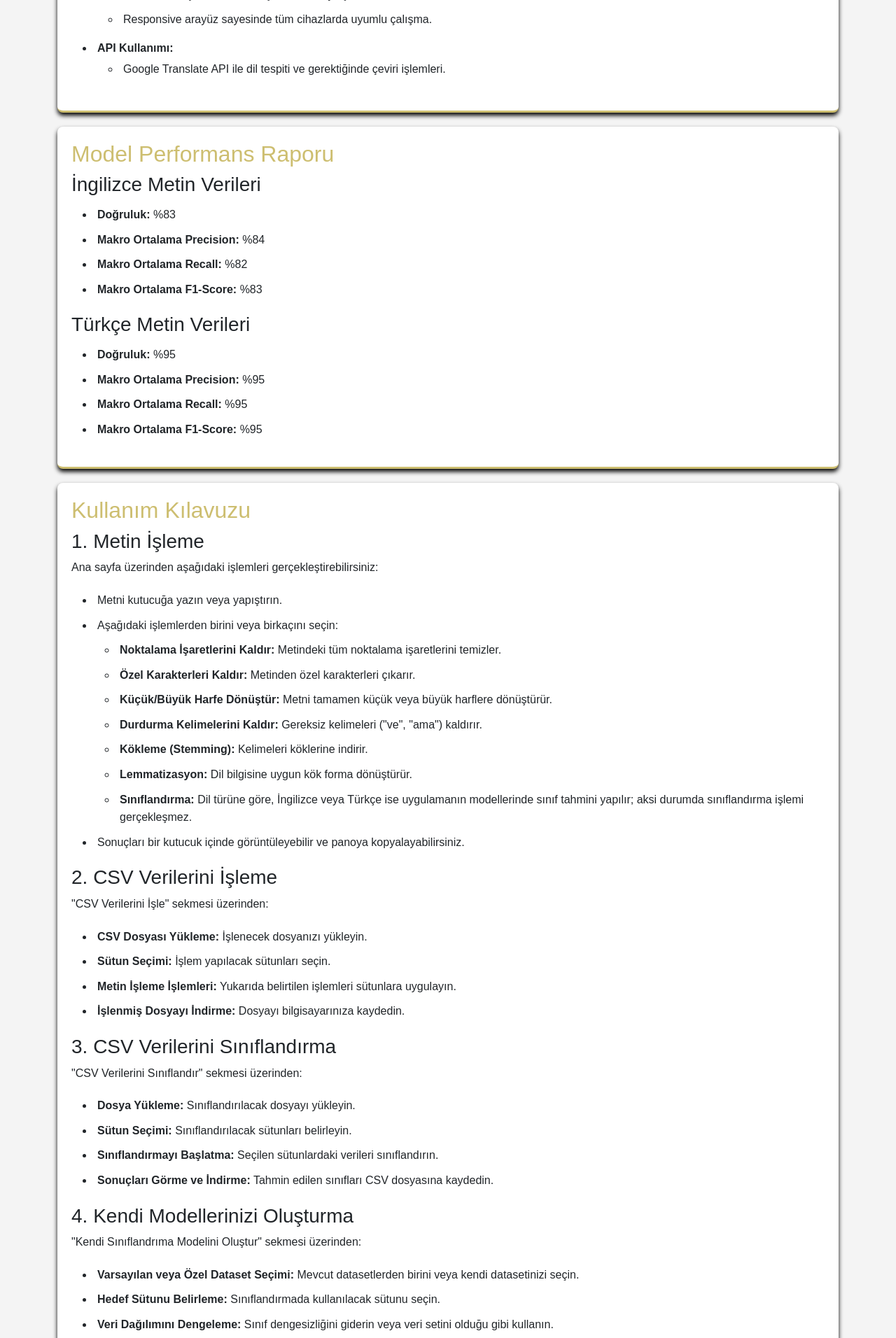
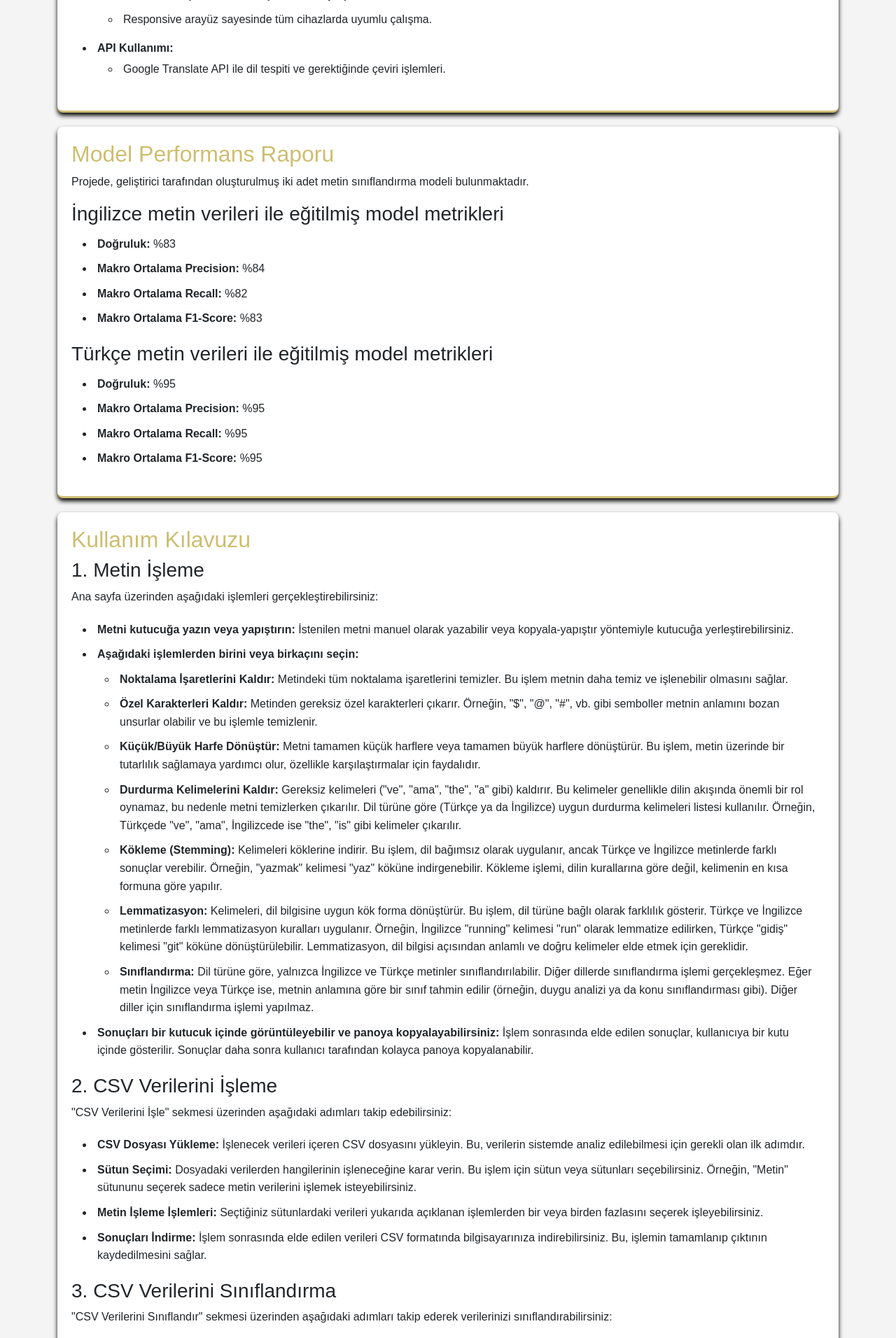
Before and after one commit to HUSEYINTUNGA/TextProcessorAndClassifierProject, a Django app: page /about/ in a window 1280 px wide. Shown: the part 1347-3259 px from the top of the page at 70% size. Run offline with Django 5.2, Linux system fonts and the light colour scheme; some libraries are stand-ins or nearby versions.

Commit message:
AboutMe sayfası düzenlendi.

```diff
--- a/TextProcessorAndClassifierApp/templates/AboutMe.html
+++ b/TextProcessorAndClassifierApp/templates/AboutMe.html
@@ -220,14 +220,15 @@
 
 <section>
     <h2>Model Performans Raporu</h2>
-    <h3>İngilizce Metin Verileri</h3>
+    <p>Projede, geliştirici tarafından oluşturulmuş iki adet metin sınıflandırma modeli bulunmaktadır.</p>
+    <h3>İngilizce metin verileri ile eğitilmiş model metrikleri</h3>
     <ul>
         <li><strong>Doğruluk:</strong> %83</li>
         <li><strong>Makro Ortalama Precision:</strong> %84</li>
         <li><strong>Makro Ortalama Recall:</strong> %82</li>
         <li><strong>Makro Ortalama F1-Score: </strong>%83</li>
     </ul>
-    <h3>Türkçe Metin Verileri</h3>
+    <h3>Türkçe metin verileri ile eğitilmiş model metrikleri</h3>
     <ul>
         <li><strong>Doğruluk:</strong> %95</li>
         <li><strong>Makro Ortalama Precision:</strong> %95</li>
@@ -242,37 +243,36 @@
     <h3>1. Metin İşleme</h3>
     <p>Ana sayfa üzerinden aşağıdaki işlemleri gerçekleştirebilirsiniz:</p>
     <ul>
-        <li>Metni kutucuğa yazın veya yapıştırın.</li>
-        <li>Aşağıdaki işlemlerden birini veya birkaçını seçin:</li>
+        <li><strong>Metni kutucuğa yazın veya yapıştırın:</strong> İstenilen metni manuel olarak yazabilir veya kopyala-yapıştır yöntemiyle kutucuğa yerleştirebilirsiniz.</li>
+        <li><strong>Aşağıdaki işlemlerden birini veya birkaçını seçin:</strong></li>
         <ul>
-            <li><strong>Noktalama İşaretlerini Kaldır:</strong> Metindeki tüm noktalama işaretlerini temizler.</li>
-            <li><strong>Özel Karakterleri Kaldır:</strong> Metinden özel karakterleri çıkarır.</li>
-            <li><strong>Küçük/Büyük Harfe Dönüştür:</strong> Metni tamamen küçük veya büyük harflere dönüştürür.</li>
-            <li><strong>Durdurma Kelimelerini Kaldır:</strong> Gereksiz kelimeleri ("ve", "ama") kaldırır.</li>
-            <li><strong>Kökleme (Stemming):</strong> Kelimeleri köklerine indirir.</li>
-            <li><strong>Lemmatizasyon:</strong> Dil bilgisine uygun kök forma dönüştürür.</li>
-            <li><strong>Sınıflandırma:</strong>  Dil türüne göre, İngilizce veya Türkçe ise uygulamanın modellerinde sınıf tahmini yapılır; aksi durumda sınıflandırma işlemi gerçekleşmez.</li>
-
+            <li><strong>Noktalama İşaretlerini Kaldır:</strong> Metindeki tüm noktalama işaretlerini temizler. Bu işlem metnin daha temiz ve işlenebilir olmasını sağlar.</li>
+            <li><strong>Özel Karakterleri Kaldır:</strong> Metinden gereksiz özel karakterleri çıkarır. Örneğin, "$", "@", "#", vb. gibi semboller metnin anlamını bozan unsurlar olabilir ve bu işlemle temizlenir.</li>
+            <li><strong>Küçük/Büyük Harfe Dönüştür:</strong> Metni tamamen küçük harflere veya tamamen büyük harflere dönüştürür. Bu işlem, metin üzerinde bir tutarlılık sağlamaya yardımcı olur, özellikle karşılaştırmalar için faydalıdır.</li>
+            <li><strong>Durdurma Kelimelerini Kaldır:</strong> Gereksiz kelimeleri ("ve", "ama", "the", "a" gibi) kaldırır. Bu kelimeler genellikle dilin akışında önemli bir rol oynamaz, bu nedenle metni temizlerken çıkarılır. Dil türüne göre (Türkçe ya da İngilizce) uygun durdurma kelimeleri listesi kullanılır. Örneğin, Türkçede "ve", "ama", İngilizcede ise "the", "is" gibi kelimeler çıkarılır.</li>
+            <li><strong>Kökleme (Stemming):</strong> Kelimeleri köklerine indirir. Bu işlem, dil bağımsız olarak uygulanır, ancak Türkçe ve İngilizce metinlerde farklı sonuçlar verebilir. Örneğin, "yazmak" kelimesi "yaz" köküne indirgenebilir. Kökleme işlemi, dilin kurallarına göre değil, kelimenin en kısa formuna göre yapılır.</li>
+            <li><strong>Lemmatizasyon:</strong> Kelimeleri, dil bilgisine uygun kök forma dönüştürür. Bu işlem, dil türüne bağlı olarak farklılık gösterir. Türkçe ve İngilizce metinlerde farklı lemmatizasyon kuralları uygulanır. Örneğin, İngilizce "running" kelimesi "run" olarak lemmatize edilirken, Türkçe "gidiş" kelimesi "git" köküne dönüştürülebilir. Lemmatizasyon, dil bilgisi açısından anlamlı ve doğru kelimeler elde etmek için gereklidir.</li>
+            <li><strong>Sınıflandırma:</strong> Dil türüne göre, yalnızca İngilizce ve Türkçe metinler sınıflandırılabilir. Diğer dillerde sınıflandırma işlemi gerçekleşmez. Eğer metin İngilizce veya Türkçe ise, metnin anlamına göre bir sınıf tahmin edilir (örneğin, duygu analizi ya da konu sınıflandırması gibi). Diğer diller için sınıflandırma işlemi yapılmaz.</li>
         </ul>
-        <li>Sonuçları bir kutucuk içinde görüntüleyebilir ve panoya kopyalayabilirsiniz.</li>
+        <li><strong>Sonuçları bir kutucuk içinde görüntüleyebilir ve panoya kopyalayabilirsiniz:</strong> İşlem sonrasında elde edilen sonuçlar, kullanıcıya bir kutu içinde gösterilir. Sonuçlar daha sonra kullanıcı tarafından kolayca panoya kopyalanabilir.</li>
     </ul>
 
     <h3>2. CSV Verilerini İşleme</h3>
-    <p>"CSV Verilerini İşle" sekmesi üzerinden:</p>
+    <p>"CSV Verilerini İşle" sekmesi üzerinden aşağıdaki adımları takip edebilirsiniz:</p>
     <ul>
-        <li><strong>CSV Dosyası Yükleme:</strong> İşlenecek dosyanızı yükleyin.</li>
-        <li><strong>Sütun Seçimi:</strong> İşlem yapılacak sütunları seçin.</li>
-        <li><strong>Metin İşleme İşlemleri:</strong> Yukarıda belirtilen işlemleri sütunlara uygulayın.</li>
-        <li><strong>İşlenmiş Dosyayı İndirme:</strong> Dosyayı bilgisayarınıza kaydedin.</li>
+        <li><strong>CSV Dosyası Yükleme:</strong> İşlenecek verileri içeren CSV dosyasını yükleyin. Bu, verilerin sistemde analiz edilebilmesi için gerekli olan ilk adımdır.</li>
+        <li><strong>Sütun Seçimi:</strong> Dosyadaki verilerden hangilerinin işleneceğine karar verin. Bu işlem için sütun veya sütunları seçebilirsiniz. Örneğin, "Metin" sütununu seçerek sadece metin verilerini işlemek isteyebilirsiniz.</li>
+        <li><strong>Metin İşleme İşlemleri:</strong> Seçtiğiniz sütunlardaki verileri yukarıda açıklanan işlemlerden bir veya birden fazlasını seçerek işleyebilirsiniz.</li>
+        <li><strong>Sonuçları İndirme:</strong> İşlem sonrasında elde edilen verileri CSV formatında bilgisayarınıza indirebilirsiniz. Bu, işlemin tamamlanıp çıktının kaydedilmesini sağlar.</li>
     </ul>
 
     <h3>3. CSV Verilerini Sınıflandırma</h3>
-    <p>"CSV Verilerini Sınıflandır" sekmesi üzerinden:</p>
+    <p>"CSV Verilerini Sınıflandır" sekmesi üzerinden aşağıdaki adımları takip ederek verilerinizi sınıflandırabilirsiniz:</p>
     <ul>
-        <li><strong>Dosya Yükleme:</strong> Sınıflandırılacak dosyayı yükleyin.</li>
-        <li><strong>Sütun Seçimi:</strong> Sınıflandırılacak sütunları belirleyin.</li>
-        <li><strong>Sınıflandırmayı Başlatma:</strong> Seçilen sütunlardaki verileri sınıflandırın.</li>
-        <li><strong>Sonuçları Görme ve İndirme:</strong> Tahmin edilen sınıfları CSV dosyasına kaydedin.</li>
+        <li><strong>Dosya Yükleme:</strong> Sınıflandırılacak verileri içeren CSV dosyasını yükleyin. Bu işlem, verilerin sistemde analiz edilebilmesi için gerekli olan ilk adımdır. Dosya yükleme işlemi başarılı olduğunda, içerik otomatik olarak sisteme aktarılır ve işlenmeye hazır hale gelir.</li>
+        <li><strong>Sütun Seçimi:</strong> Sınıflandırmak istediğiniz verileri içeren sütun'a veya sütunlar'a karar verin. Bu işlem için sütun veya sütunları seçebilirsiniz.</li>
+        <li><strong>Sınıflandırmayı Başlatma:</strong> Seçilen sütunlardaki verileri sınıflandırmaya başlamak için "Sınıflandırmayı Başlat" butonuna tıklayın. Seçtiğiniz sütunlardaki veriler, dil türüne göre backend tarafında değerlendirilir. Uygulama yalnızca Türkçe ve İngilizce dillerini destekler. Eğer metin Türkçe veya İngilizce değilse, sınıflandırma işlemi gerçekleşmez ve "Tahmin yapılamadı" veya "Dil desteklenmiyor" gibi bir sonuçla karşılaşırsınız. Bu sınıflandırma sonucu, döndürülen CSV dosyasında gözlemlenebilir.</li>
+        <li><strong>Sonuçları İndirme:</strong> Sınıflandırma işleminden sonra tahmin edilen sınıfları içeren CSV dosyasını indirebilirsiniz. İndirilen dosya, sınıflandırılmış metinlerinizi ve her metnin ait olduğu sınıf bilgilerini içerir.</li>
     </ul>
 
     <h3>4. Kendi Modellerinizi Oluşturma</h3>
```
Also changed, not shown: 1 other file.
